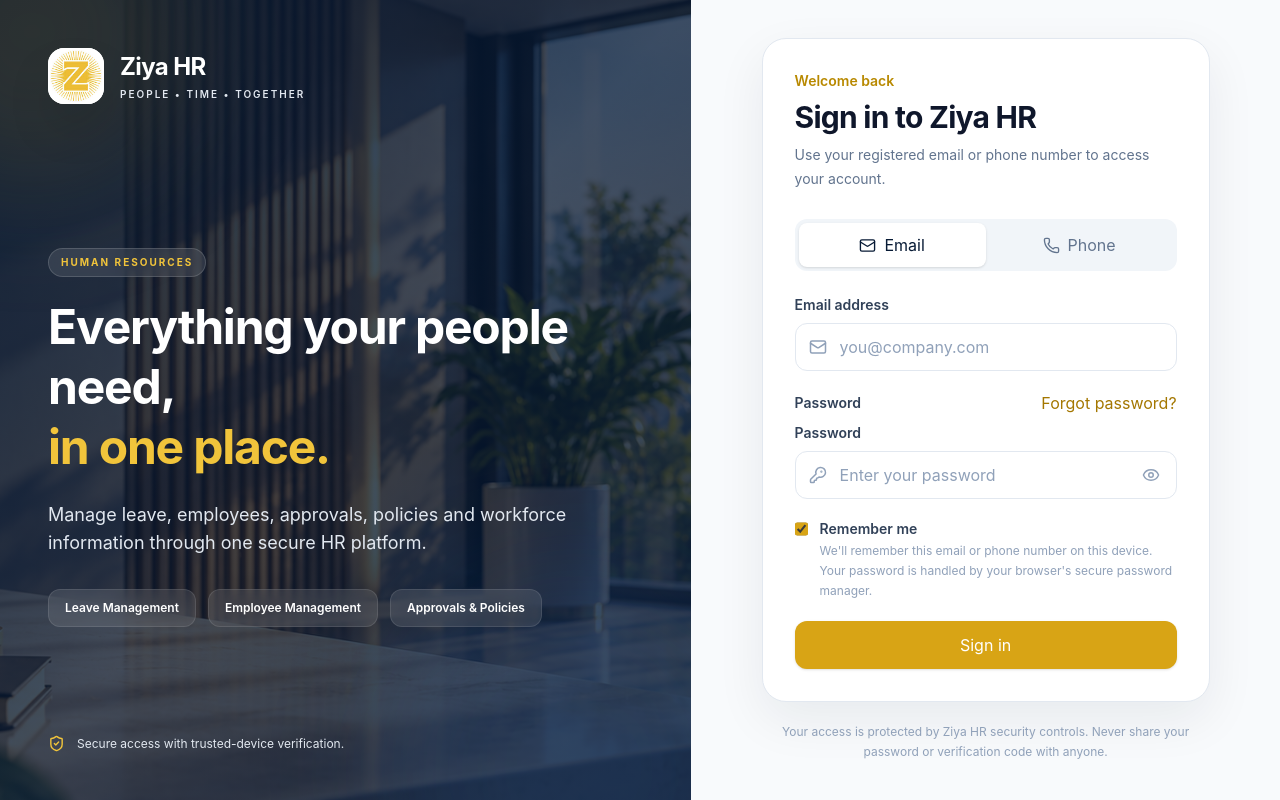
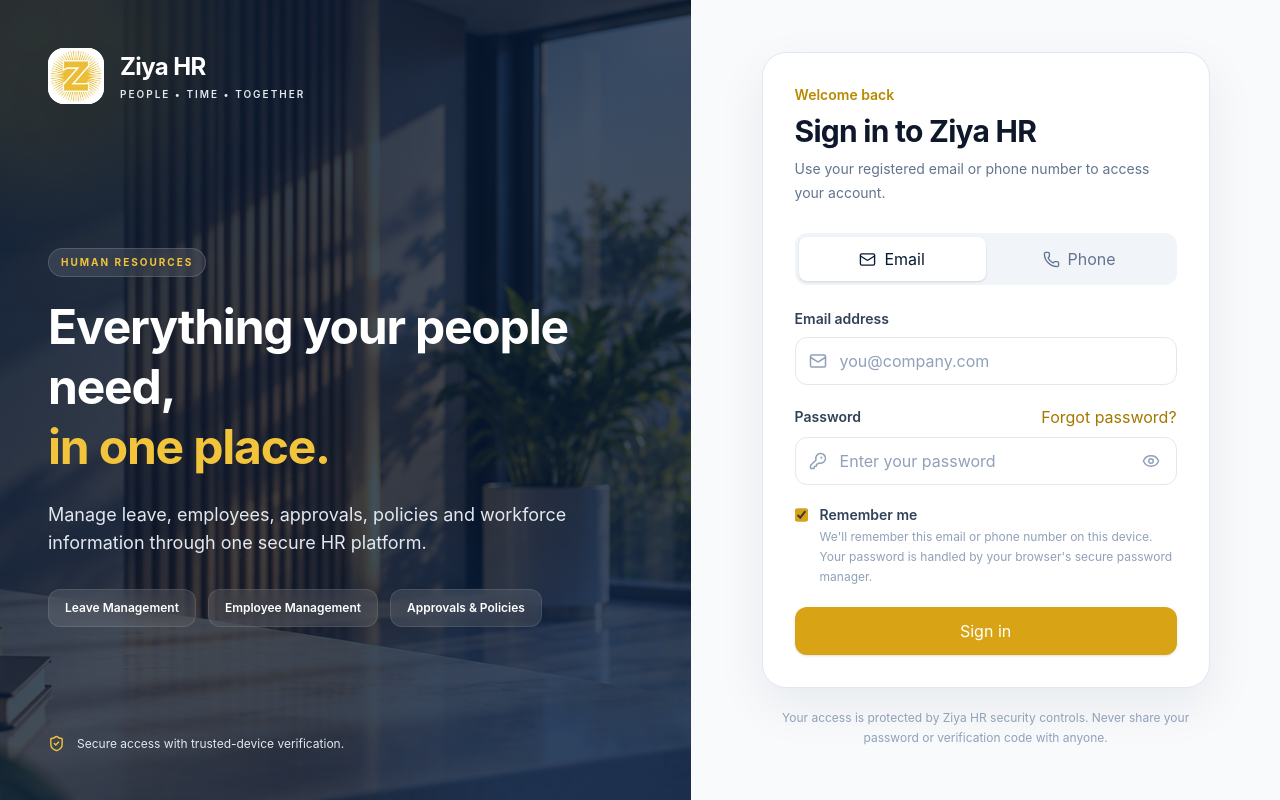
Before and after one commit to Mzungu-D/ziya-hr-leave-management, a React (Vite) app: page /login in a window 1280 px wide. Built offline with nearby package versions, Linux system fonts and the light colour scheme; no server answers.

Commit message:
Fix duplicate password label on login

```diff
--- a/src/pages/auth/Login.tsx
+++ b/src/pages/auth/Login.tsx
@@ -297,6 +297,7 @@
   onToggle: () => void;
   disabled?: boolean;
   autoComplete?: string;
+  hideLabel?: boolean;
 }
 
 function PasswordField({
@@ -310,15 +311,18 @@
   onToggle,
   disabled = false,
   autoComplete,
+  hideLabel = false,
 }: PasswordFieldProps) {
   return (
     <div>
+      {!hideLabel && (
         <label
           htmlFor={id}
           className="mb-2 block text-sm font-semibold text-slate-700"
         >
           {label}
         </label>
+      )}
 
       <div className="relative">
         <KeyRound
@@ -1210,6 +1214,7 @@
             }
             disabled={isSubmitting}
             autoComplete="current-password"
+            hideLabel
           />
         </div>
 
```
Lines whose indentation alone changed are shown as unchanged.
